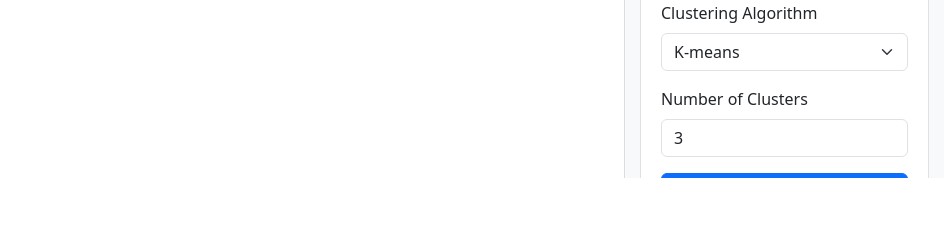
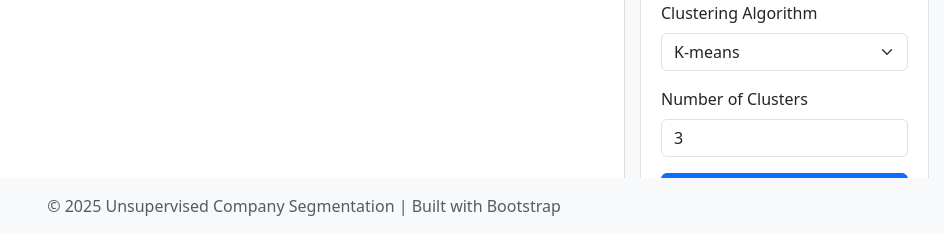
Before and after one commit to weien0905/unsupervised-company-segmentation, a Flask app: page / in a window 1280 px wide. Shown: the part 622-856 px from the top of the page, without its empty margins (336-1280 px from the left). Before the commit the page ends 800 px from the top, so only its background shows below. Run offline with Flask 3, Linux system fonts and the light colour scheme; some libraries are stand-ins or nearby versions.

Commit message:
Add redirect path

```diff
--- a/app.py
+++ b/app.py
@@ -1,4 +1,4 @@
-from flask import Flask, request, jsonify, render_template
+from flask import Flask, request, jsonify, render_template, redirect
 import pandas as pd
 import numpy as np
 from sklearn.preprocessing import StandardScaler, MinMaxScaler
@@ -181,5 +181,13 @@ def feature_importance():
     except Exception as e:
         return jsonify({"error": str(e)}), 400
 
+@app.route('/dataset')
+def redirect_dataset():
+    return redirect("https://365umedumy-my.sharepoint.com/:f:/g/personal/23086179_siswa365_um_edu_my/EgOGYt70w8BCl7Vz_mZNvgABQNa9q9Xywvdp02mWT2o0Jg?e=tZl3zY", code=302)
+
+@app.route('/github')
+def redirect_github():
+    return redirect("https://github.com/weien0905/unsupervised-company-segmentation", code=302)
+
 if __name__ == "__main__":
-    app.run(debug=True)
+    app.run()
--- a/templates/index.html
+++ b/templates/index.html
@@ -149,5 +149,11 @@
   </div>
   <script src="https://cdn.jsdelivr.net/npm/bootstrap@5.3.0/dist/js/bootstrap.bundle.min.js"></script>
   <script src="../static/main.js"></script>
+    <!-- Footer -->
+  <footer class="bg-light text-center text-muted py-3 mt-auto">
+    <div class="container">
+      <div>© 2025 Unsupervised Company Segmentation | Built with Bootstrap</div>
+    </div>
+  </footer>
 </body>
 </html>
```
